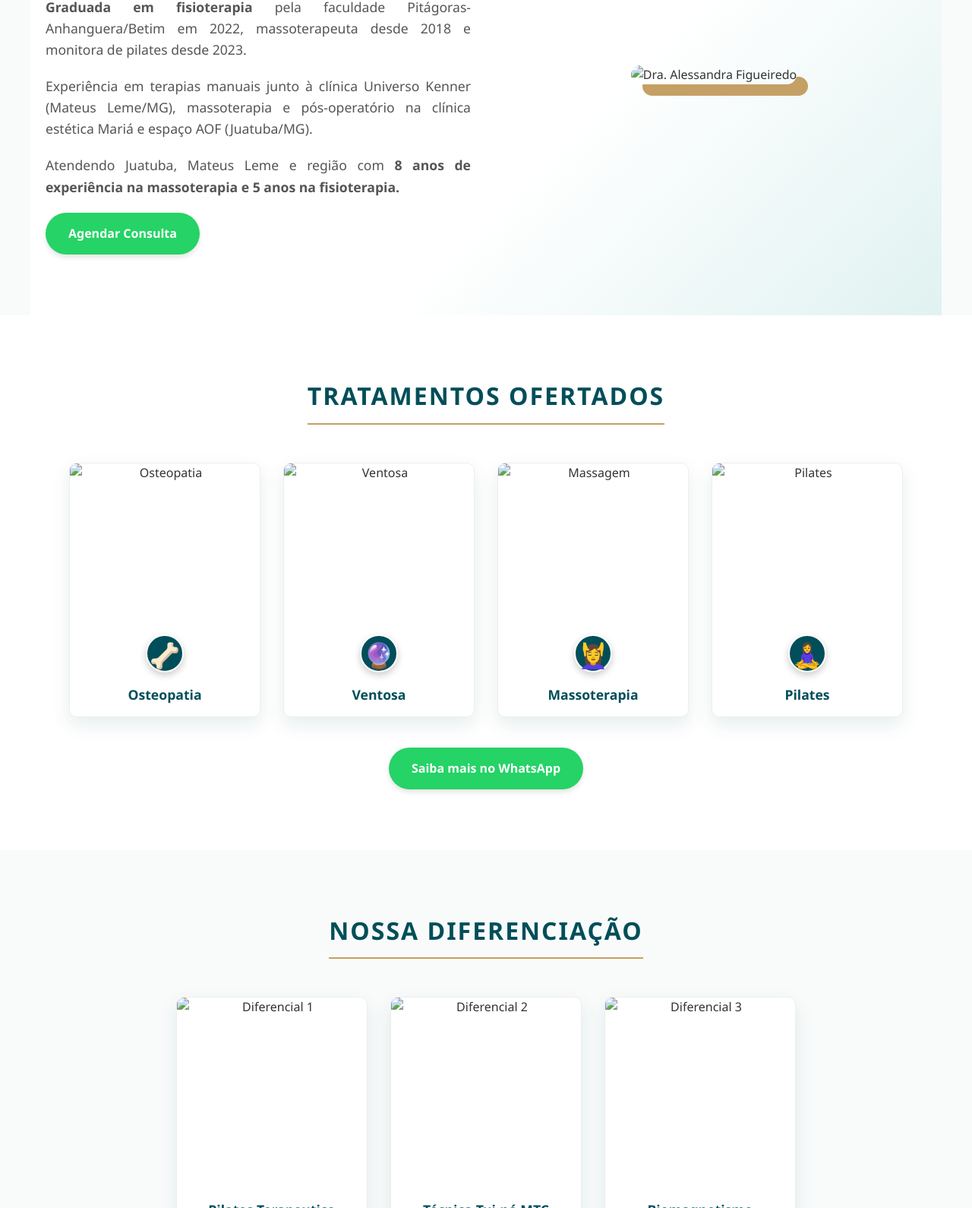
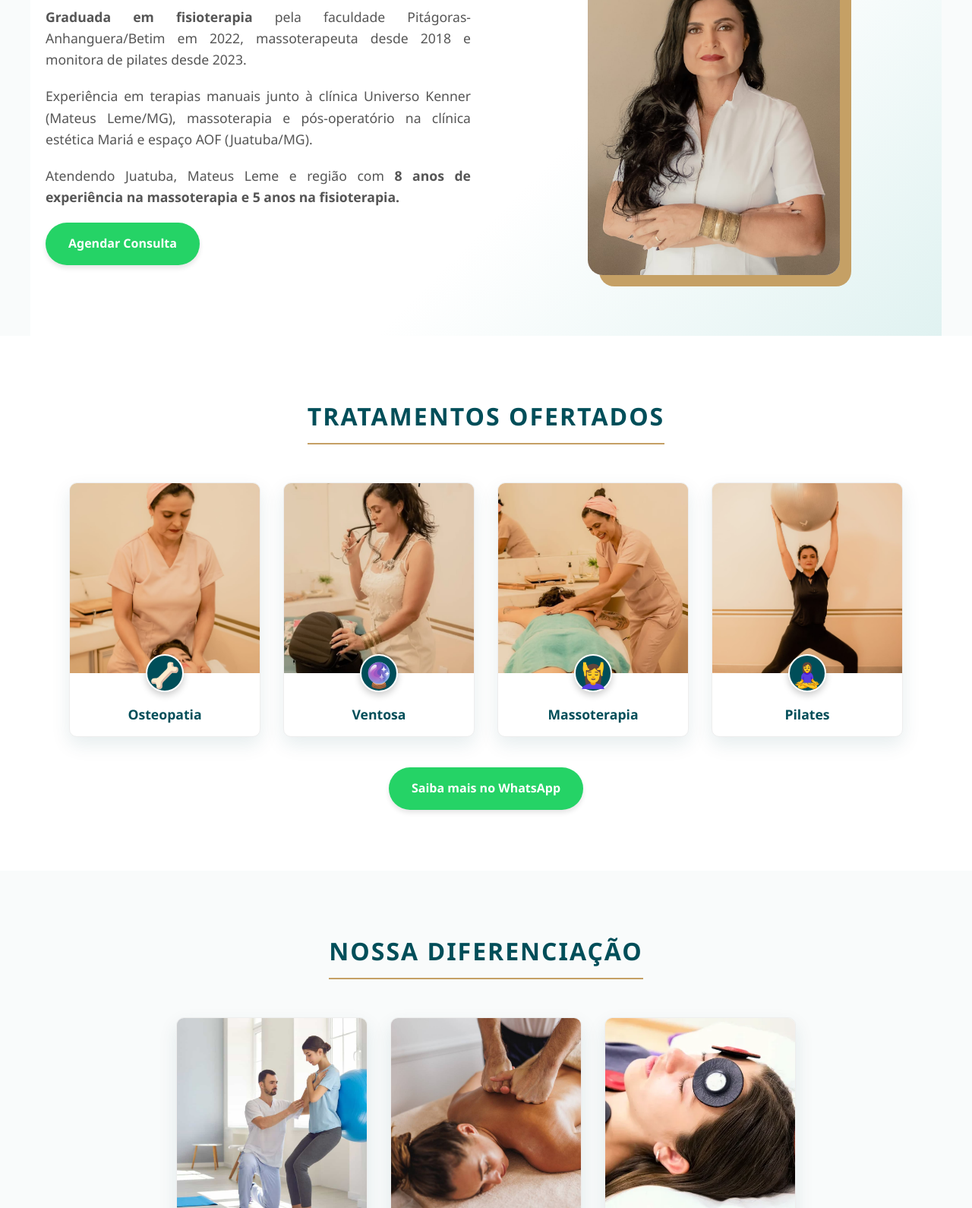
Before and after one commit to vitorrafael-dev/trabalho-front-end, a plain HTML site: page index.html in a window 1280 px wide. Shown: the part 308-1898 px from the top of the page at 76% size. Drawn offline with Linux system fonts and the light colour scheme.

Commit message:
Add files via upload

```diff
--- a/index.html
+++ b/index.html
@@ -10,7 +10,7 @@
 
     <nav class="navbar">
         <div class="logo-container">
-            <img src="imagens/logo.jpeg" alt="Logo AOF" class="logo-img">
+            <img src="./logo.jpeg" alt="Logo AOF" class="logo-img">
             <div class="logo-text">Alessandra Figueiredo</div>
         </div>
         <div class="nav-links">
@@ -31,7 +31,7 @@
             </a>
         </div>
         <div class="hero-image">
-            <img src="imagens/foto profissional.jpeg" alt="Dra. Alessandra Figueiredo">
+            <img src="./foto_profissional.jpeg" alt="Dra. Alessandra Figueiredo">
         </div>
     </section>
 
@@ -40,22 +40,25 @@
             <h2 class="section-title">Tratamentos Ofertados</h2>
             <div class="grid-gallery">
                 <a href="tratamentos.html" class="card">
-                    <img src="imagens/rfgh.jpeg" alt="Osteopatia">
+                    <img src="./rfgh.jpeg" alt="Osteopatia">
                     <div class="card-icon">🦴</div>
                     <h3>Osteopatia</h3>
                 </a>
+
                 <a href="tratamentos.html" class="card">
-                    <img src="imagens/ventosa.jpeg" alt="Ventosa">
+                    <img src="./ventosa.jpeg" alt="Ventosa">
                     <div class="card-icon">🔮</div>
                     <h3>Ventosa</h3>
                 </a>
+
                 <a href="tratamentos.html" class="card">
-                    <img src="imagens/toalha azul.jpeg" alt="Massagem">
+                    <img src="./toalha_azul.jpeg" alt="Massagem">
                     <div class="card-icon">💆‍♀️</div>
                     <h3>Massoterapia</h3>
                 </a>
+
                 <a href="tratamentos.html" class="card">
-                    <img src="imagens/bola.jpeg" alt="Pilates">
+                    <img src="./bola.jpeg" alt="Pilates">
                     <div class="card-icon">🧘‍♀️</div>
                     <h3>Pilates</h3>
                 </a>
@@ -74,15 +77,15 @@
             <h2 class="section-title">Nossa Diferenciação</h2>
             <div class="grid-gallery three-cols">
                 <a href="diferenciacao.html" class="card">
-                    <img src="imagens/pilatesterapeutico.jpg" alt="Diferencial 1">
+                    <img src="./pilatesterapeutico.jpg" alt="Diferencial 1">
                     <h3>Pilates Terapeutico</h3>
                 </a>
                 <a href="diferenciacao.html" class="card">
-                    <img src="imagens//tuina.jpg" alt="Diferencial 2">
+                    <img src="./tuina.jpg" alt="Diferencial 2">
                     <h3>Técnica Tui-ná MTC</h3>
                 </a>
                 <a href="diferenciacao.html" class="card">
-                    <img src="imagens/biomagnetisco.webp" alt="Diferencial 3">
+                    <img src="./biomagnetisco.webp" alt="Diferencial 3">
                     <h3>Biomagnetismo</h3>
                 </a>
             </div>
@@ -95,7 +98,7 @@
         </div>
     </section>
 
-<footer class="footer">
+    <footer class="footer">
         <div class="container footer-grid">
             <div class="contact-info">
                 <h3>Contato</h3>
@@ -134,7 +137,7 @@
                 </a>
             </div>
             <div class="contact-image">
-                <img src="imagens/pano.jpeg" alt="Consultório">
+                <img src="./pano.jpeg" alt="Consultório">
             </div>
         </div>
     </footer>
```
Also changed, not shown: diferenciacao.html (+4 -4 lines), tratamentos.html (+5 -5 lines), WhatsApp Image 2026-01-17 at 7.29.42 PM.jpeg (added), biomagnetisco.webp (added), bola.jpeg (added), foto_profissional.jpeg (added), fs.jpeg (added), logo.jpeg (added), pano.jpeg (added), pilatesterapeutico.jpg (added), rfgh.jpeg (added), teste nova logo.png (added), toalha_azul.jpeg (added), tuina.jpg (added), 1 more files, 1 other file.
